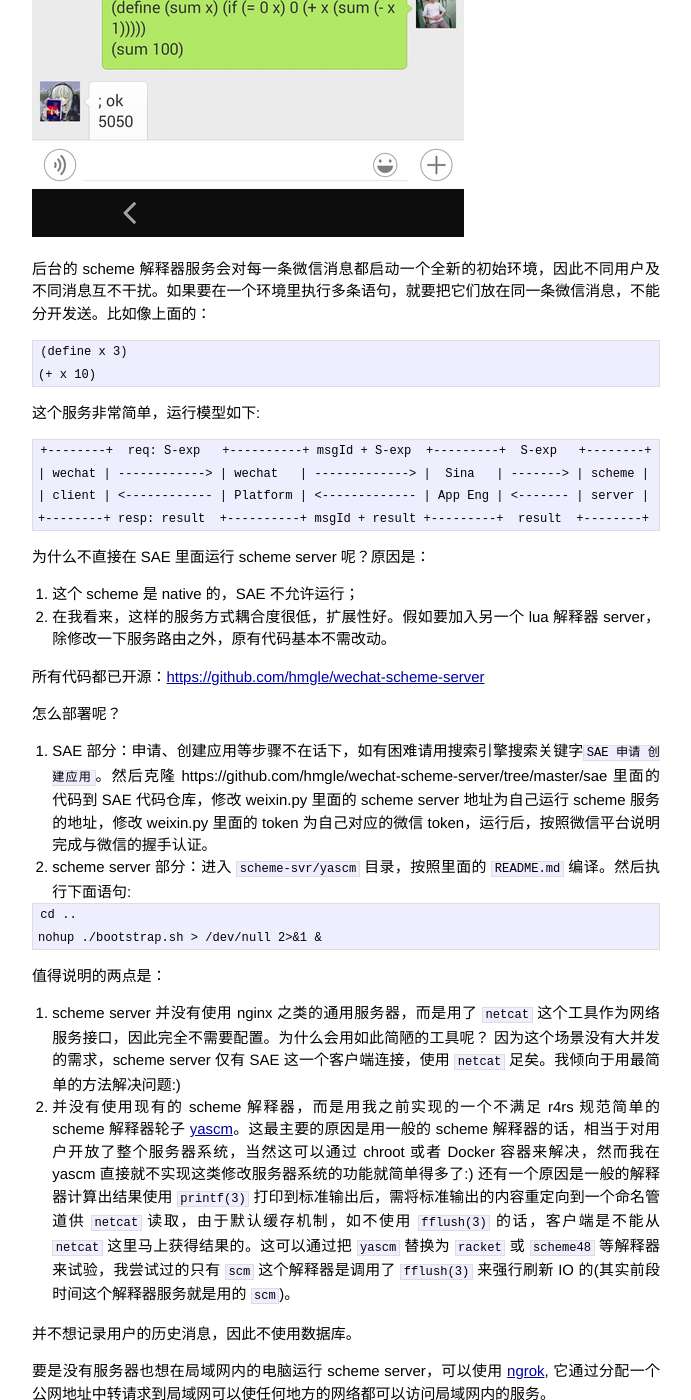
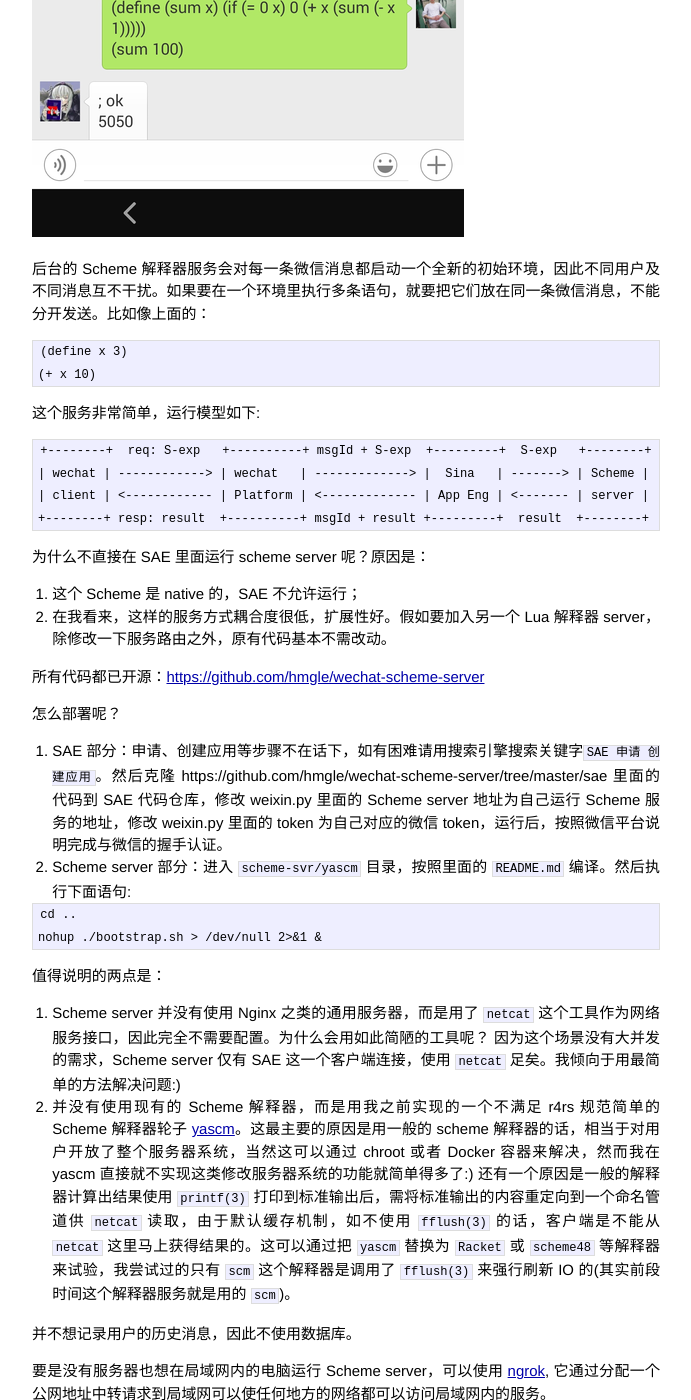
Before and after one commit to hmgle/hmgle.github.com, a Jekyll site: the page built from _posts/2015-09-14-wechat-scheme-server.md, in a window 1280 px wide and 1400 px high, scrolled down 715 px. Shown: the whole window, without its empty margins (294-985 px from the left). Built offline with Jekyll 4.4.1, drawn with Linux system fonts in a browser that asks for light colours; Markdown is read by kramdown in place of the engine named in the settings; comment, search, counter and statistics services are not loaded; some of the changed text lies outside the part shown.

Commit message:
fix: 专有名词大小写

````diff
--- a/_posts/2015-09-14-wechat-scheme-server.md
+++ b/_posts/2015-09-14-wechat-scheme-server.md
@@ -1,15 +1,15 @@
 ---
 layout: post
-title:  "搭建微信平台上的 scheme 解释器服务"
+title:  "搭建微信平台上的 Scheme 解释器服务"
 date: 2015-09-14 21:14:47
 categories: lisp
 ---
 
-我在 scheme 微信公众号运行了一个 scheme 解释器服务，可以对用户发送的 scheme 表达式求值并返回结果:
+我在 Scheme 微信公众号运行了一个 Scheme 解释器服务，可以对用户发送的 Scheme 表达式求值并返回结果:
 
 ![wechat]({{ site.url }}/images/schemesvr.png)
 
-后台的 scheme 解释器服务会对每一条微信消息都启动一个全新的初始环境，因此不同用户及不同消息互不干扰。如果要在一个环境里执行多条语句，就要把它们放在同一条微信消息，不能分开发送。比如像上面的：
+后台的 Scheme 解释器服务会对每一条微信消息都启动一个全新的初始环境，因此不同用户及不同消息互不干扰。如果要在一个环境里执行多条语句，就要把它们放在同一条微信消息，不能分开发送。比如像上面的：
 
 ```
 (define x 3)
@@ -20,22 +20,22 @@
 
 ```
 +--------+  req: S-exp   +----------+ msgId + S-exp  +---------+  S-exp   +--------+
-| wechat | ------------> | wechat   | -------------> |  Sina   | -------> | scheme |
+| wechat | ------------> | wechat   | -------------> |  Sina   | -------> | Scheme |
 | client | <------------ | Platform | <------------- | App Eng | <------- | server |
 +--------+ resp: result  +----------+ msgId + result +---------+  result  +--------+
 ```
 
 为什么不直接在 SAE 里面运行 scheme server 呢？原因是：
 
-1. 这个 scheme 是 native 的，SAE 不允许运行；
-2. 在我看来，这样的服务方式耦合度很低，扩展性好。假如要加入另一个 lua 解释器 server，除修改一下服务路由之外，原有代码基本不需改动。
+1. 这个 Scheme 是 native 的，SAE 不允许运行；
+2. 在我看来，这样的服务方式耦合度很低，扩展性好。假如要加入另一个 Lua 解释器 server，除修改一下服务路由之外，原有代码基本不需改动。
 
 所有代码都已开源：[https://github.com/hmgle/wechat-scheme-server](https://github.com/hmgle/wechat-scheme-server)
 
 怎么部署呢？
 
-1. SAE 部分：申请、创建应用等步骤不在话下，如有困难请用搜索引擎搜索关键字`SAE 申请 创建应用`。然后克隆 https://github.com/hmgle/wechat-scheme-server/tree/master/sae 里面的代码到 SAE 代码仓库，修改 weixin.py 里面的 scheme server 地址为自己运行 scheme 服务的地址，修改 weixin.py 里面的 token 为自己对应的微信 token，运行后，按照微信平台说明完成与微信的握手认证。
-2. scheme server 部分：进入 `scheme-svr/yascm` 目录，按照里面的 `README.md` 编译。然后执行下面语句:
+1. SAE 部分：申请、创建应用等步骤不在话下，如有困难请用搜索引擎搜索关键字`SAE 申请 创建应用`。然后克隆 https://github.com/hmgle/wechat-scheme-server/tree/master/sae 里面的代码到 SAE 代码仓库，修改 weixin.py 里面的 Scheme server 地址为自己运行 Scheme 服务的地址，修改 weixin.py 里面的 token 为自己对应的微信 token，运行后，按照微信平台说明完成与微信的握手认证。
+2. Scheme server 部分：进入 `scheme-svr/yascm` 目录，按照里面的 `README.md` 编译。然后执行下面语句:
 
 ```
 cd ..
@@ -44,11 +44,11 @@
 
 值得说明的两点是：
 
-1. scheme server 并没有使用 nginx 之类的通用服务器，而是用了 `netcat` 这个工具作为网络服务接口，因此完全不需要配置。为什么会用如此简陋的工具呢？
- 因为这个场景没有大并发的需求，scheme server 仅有 SAE 这一个客户端连接，使用 `netcat` 足矣。我倾向于用最简单的方法解决问题:)
-2. 并没有使用现有的 scheme 解释器，而是用我之前实现的一个不满足 r4rs 规范简单的 scheme 解释器轮子 [yascm](https://github.com/hmgle/yascm)。这最主要的原因是用一般的 scheme 解释器的话，相当于对用户开放了整个服务器系统，当然这可以通过 chroot 或者 Docker 容器来解决，然而我在 yascm 直接就不实现这类修改服务器系统的功能就简单得多了:) 还有一个原因是一般的解释器计算出结果使用 `printf(3)` 打印到标准输出后，需将标准输出的内容重定向到一个命名管道供 `netcat` 读取，由于默认缓存机制，如不使用 `fflush(3)`
-的话，客户端是不能从 `netcat` 这里马上获得结果的。这可以通过把 `yascm` 替换为 `racket` 或 `scheme48` 等解释器来试验，我尝试过的只有 `scm` 这个解释器是调用了 `fflush(3)` 来强行刷新 IO 的(其实前段时间这个解释器服务就是用的 `scm`)。
+1. Scheme server 并没有使用 Nginx 之类的通用服务器，而是用了 `netcat` 这个工具作为网络服务接口，因此完全不需要配置。为什么会用如此简陋的工具呢？
+ 因为这个场景没有大并发的需求，Scheme server 仅有 SAE 这一个客户端连接，使用 `netcat` 足矣。我倾向于用最简单的方法解决问题:)
+2. 并没有使用现有的 Scheme 解释器，而是用我之前实现的一个不满足 r4rs 规范简单的 Scheme 解释器轮子 [yascm](https://github.com/hmgle/yascm)。这最主要的原因是用一般的 scheme 解释器的话，相当于对用户开放了整个服务器系统，当然这可以通过 chroot 或者 Docker 容器来解决，然而我在 yascm 直接就不实现这类修改服务器系统的功能就简单得多了:) 还有一个原因是一般的解释器计算出结果使用 `printf(3)` 打印到标准输出后，需将标准输出的内容重定向到一个命名管道供 `netcat` 读取，由于默认缓存机制，如不使用 `fflush(3)`
+的话，客户端是不能从 `netcat` 这里马上获得结果的。这可以通过把 `yascm` 替换为 `Racket` 或 `scheme48` 等解释器来试验，我尝试过的只有 `scm` 这个解释器是调用了 `fflush(3)` 来强行刷新 IO 的(其实前段时间这个解释器服务就是用的 `scm`)。
 
 并不想记录用户的历史消息，因此不使用数据库。
 
-要是没有服务器也想在局域网内的电脑运行 scheme server，可以使用 [ngrok](https://github.com/inconshreveable/ngrok), 它通过分配一个公网地址中转请求到局域网可以使任何地方的网络都可以访问局域网内的服务。
+要是没有服务器也想在局域网内的电脑运行 Scheme server，可以使用 [ngrok](https://github.com/inconshreveable/ngrok), 它通过分配一个公网地址中转请求到局域网可以使任何地方的网络都可以访问局域网内的服务。
````
